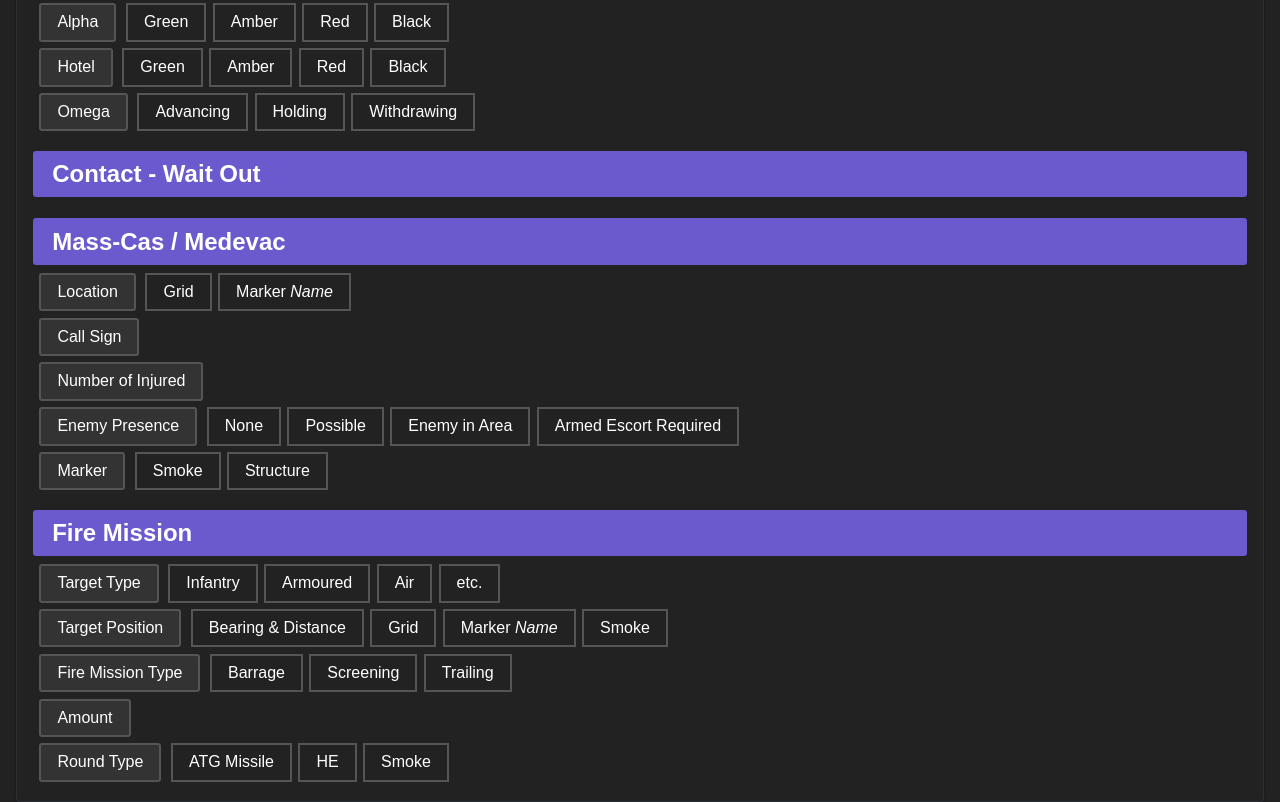
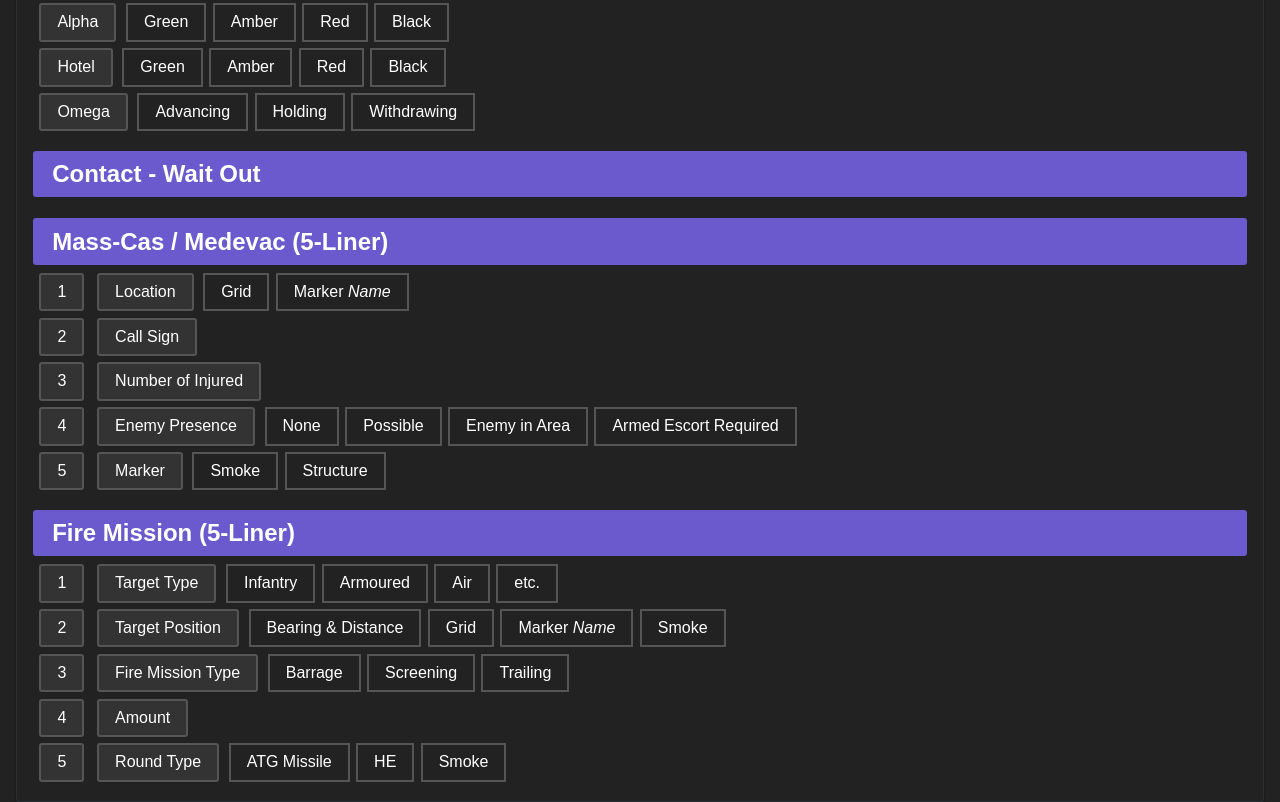
Before and after one commit to dean-leszman/fenrir-training, a plain HTML site: page index.html in a window 1280 px wide. Shown: the part 660-1462 px from the top of the page. Drawn offline with Linux system fonts and the light colour scheme.

Commit message:
Added line numbers to five-liners

```diff
--- a/index.html
+++ b/index.html
@@ -265,8 +265,9 @@
 						Mass Casualty / Medical Evacuation
 					------------------------------------------->
 					<div class="block">
-						<header title="Report a mass-cas (multiple casualties) and request a medevac (medical evacuation)">Mass-Cas / Medevac</header>
+						<header title="Report a mass-cas (multiple casualties) and request a medevac (medical evacuation)">Mass-Cas / Medevac (5-Liner)</header>
 						<div>
+                            <div class="item" title="One">1</div>
 							<div class="item" title="Location for medevac">Location</div>
 							<div class="options">
 								<div title="Grid reference">Grid</div>
@@ -274,12 +275,15 @@
 							</div>
 						</div>
 						<div>
+                            <div class="item" title="Two">2</div>
 							<div class="item" title="Call sign of injured units">Call Sign</div>
 						</div>
 						<div>
+                            <div class="item" title="Three">3</div>
 							<div class="item" title="Total number of injured units and specify total unconscious units">Number of Injured</div>
 						</div>
 						<div>
+                            <div class="item" title="Four">4</div>
 							<div class="item" title="Enemy presence at the specified location">Enemy Presence</div>
 							<div class="options">
 								<div title="No hostile presence at location">None</div>
@@ -289,6 +293,7 @@
 							</div>
 						</div>
 						<div>
+                            <div class="item" title="Five">5</div>
 							<div class="item">Marker</div>
 							<div class="options">
 								<div title="Friendly position marked with (purple) smoke">Smoke</div>
@@ -301,8 +306,9 @@
 						Fire Mission
 					------------------------------------------->
 					<div class="block">
-						<header title="Request an indirect fire mission (mortar/artillery)">Fire Mission</header>
+						<header title="Request an indirect fire mission (mortar/artillery)">Fire Mission (5-Liner)</header>
 						<div>
+                            <div class="item" title="One">1</div>
 							<div class="item" title="The type of target">Target Type</div>
 							<div class="options">
 								<div title="Infantry">Infantry</div>
@@ -312,6 +318,7 @@
 							</div>
 						</div>
 						<div>
+                            <div class="item" title="Two">2</div>
 							<div class="item" title="Where to target the fire mission">Target Position</div>
 							<div class="options">
 								<div title="Bearing and distance from current position">Bearing & Distance</div>
@@ -321,6 +328,7 @@
 							</div>
 						</div>
 						<div>
+                            <div class="item" title="Three">3</div>
 							<div class="item" title="The type of fire mission to execute">Fire Mission Type</div>
 							<div class="options">
 								<div title="Direct fire on marker position">Barrage</div>
@@ -329,9 +337,11 @@
 							</div>
 						</div>
 						<div>
+                            <div class="item" title="Four">4</div>
 							<div class="item" title="The amount of rounds to fire">Amount</div>
 						</div>
 						<div>
+                            <div class="item" title="Five">5</div>
 							<div class="item" title="The type of fire mission to execute">Round Type</div>
 							<div class="options">
 								<div title="Air-to-Ground missile">ATG Missile</div>
```
